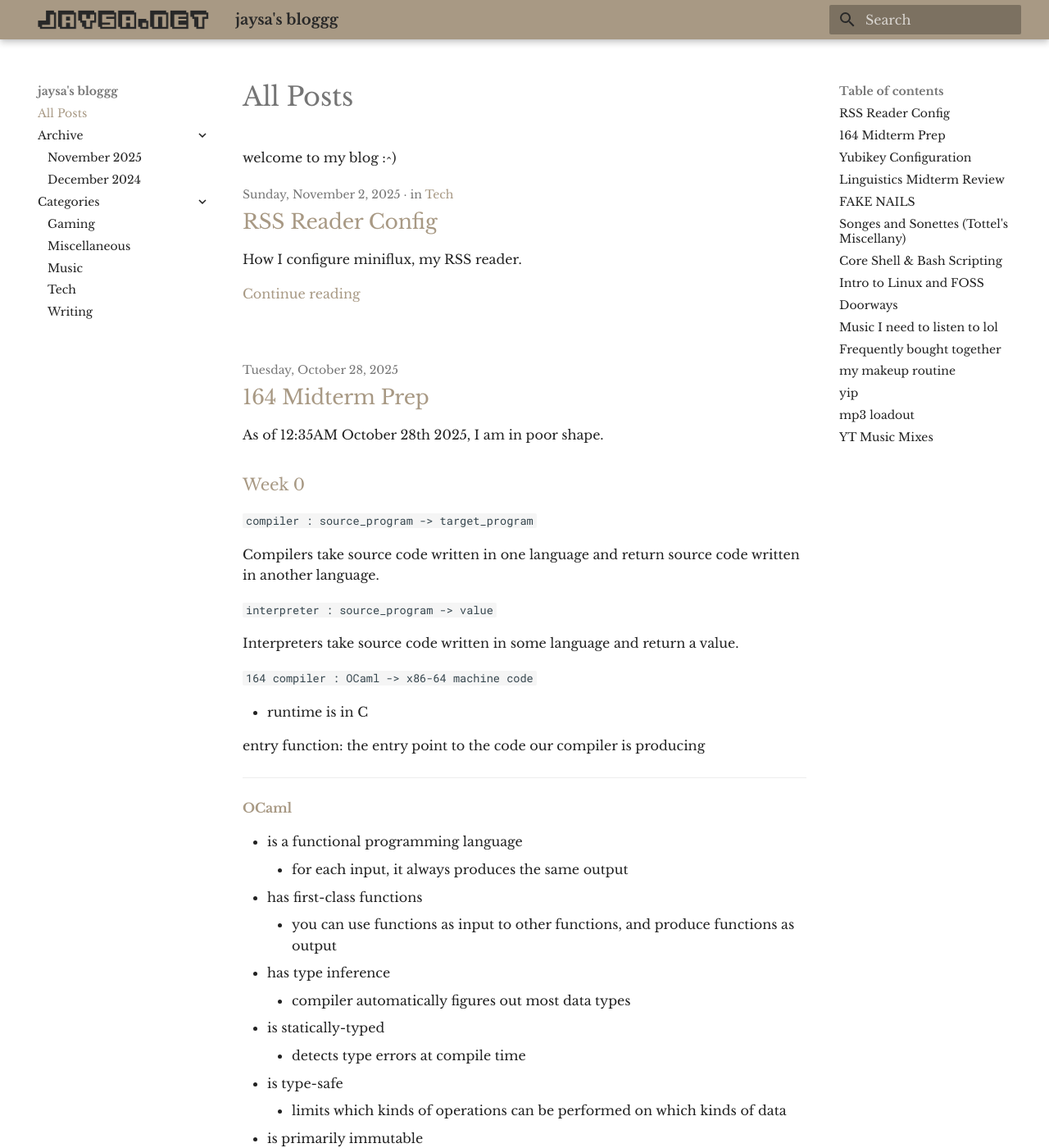
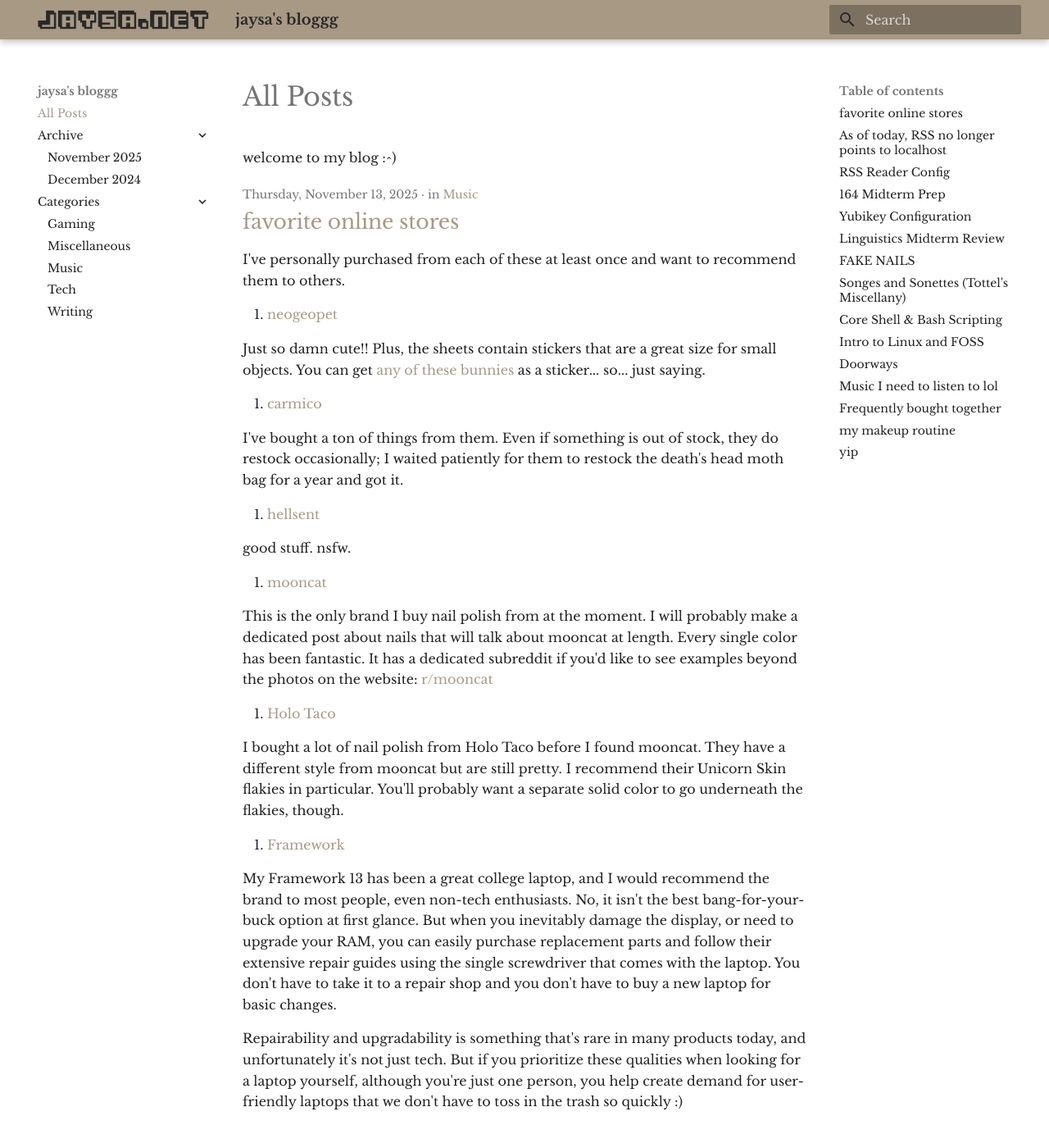
Before and after one commit to jaysa68/jaysa.net-blog, an MkDocs documentation site: the page built from docs/index.md, in a window 1280 px wide and 1400 px high. Shown: the whole window at 82% size. Built offline with MkDocs 1.6.1 and Material for MkDocs 9.7.7, drawn with Linux system fonts in a browser that asks for light colours; some of the changed text lies outside the part shown.

Commit message:
fav online stores

```diff
--- /dev/null
+++ b/docs/posts/fav-online.stores.md
@@ -0,0 +1,38 @@
+---
+date:
+    created: 2025-11-13
+categories:
+    - Music
+---
+
+# favorite online stores
+
+I've personally purchased from each of these at least once and want to recommend them to others.
+
+<!--- more --->
+
+1. [neogeopet](https://www.neogeopet.com/)
+
+Just so damn cute!! Plus, the sheets contain stickers that are a great size for small objects. You can get [any of these bunnies](https://neogeo.pet/bunny) as a sticker... so... just saying.
+
+2. [carmico](https://carmico.ca/)
+
+I've bought a ton of things from them. Even if something is out of stock, they do restock occasionally; I waited patiently for them to restock the death's head moth bag for a year and got it.
+
+3. [hellsent](https://www.hellsent.us)
+
+good stuff. nsfw.
+
+4. [mooncat](https://www.mooncat.com/)
+
+This is the only brand I buy nail polish from at the moment. I will probably make a dedicated post about nails that will talk about mooncat at length. Every single color has been fantastic. It has a dedicated subreddit if you'd like to see examples beyond the photos on the website: [r/mooncat](https://www.reddit.com/r/mooncatpolish/)
+
+5. [Holo Taco](https://www.holotaco.com/)
+
+I bought a lot of nail polish from Holo Taco before I found mooncat. They have a different style from mooncat but are still pretty. I recommend their Unicorn Skin flakies in particular. You'll probably want a separate solid color to go underneath the flakies, though.
+
+6. [Framework](https://frame.work/)
+
+My Framework 13 has been a great college laptop, and I would recommend the brand to most people, even non-tech enthusiasts. No, it isn't the best bang-for-your-buck option at first glance. But when you inevitably damage the display, or need to upgrade your RAM, you can easily purchase replacement parts and follow their extensive repair guides using the single screwdriver that comes with the laptop. You don't have to take it to a repair shop and you don't have to buy a new laptop for basic changes.
+
+Repairability and upgradability is something that's rare in many products today, and unfortunately it's not just tech. But if you prioritize these qualities when looking for a laptop yourself, although you're just one person, you help create demand for user-friendly laptops that we don't have to toss in the trash so quickly :)
--- a/docs/posts/rss-reader.md
+++ b/docs/posts/rss-reader.md
@@ -1,6 +1,7 @@
 ---
 date:
     created: 2025-11-02
+    updated: 2025-11-06
 categories:
     - Tech
 ---
--- /dev/null
+++ b/docs/posts/rss-works.md
@@ -0,0 +1,8 @@
+---
+date:
+    created: 2025-11-06
+categories:
+    - Tech
+---
+
+# As of today, RSS no longer points to localhost
--- a/docs/posts/yubikey-config.md
+++ b/docs/posts/yubikey-config.md
@@ -21,7 +21,17 @@
 
 I add a small stickers to my yubikeys and name the corresponding SSH key / passkey / anything else, whenever possible and prompted, after that sticker.
 
-## FIDO2 SSH Key
+## SSH
+
+`HOST` is the host you want to log into.
+
+`USER` is your username on the host you want to log into.
+
+Run this command from any machine where you can plug in your yubikey:
+
+`cat ~/.ssh/YOUR_YUBIKEY_NAME.pub | ssh USER@HOST "mkdir -p ~/.ssh && cat >> ~/.ssh/authorized_keys"`
+
+### FIDO2 SSH Key
 
 Generate an SSH key on the yubikey: `ssh-keygen -t ed25519-sk -O resident -C "your_email@example.com"`. I skip the password. I do set a name (see *Naming* above). For an explanation of each part of the command, see the page below:
 
--- a/mkdocs.yml
+++ b/mkdocs.yml
@@ -51,7 +51,7 @@
   - admonition
   - pymdownx.details
   - pymdownx.superfences
-  - pymdownx.emoji:
-      emoji_index: !!python/name:material.extensions.emoji.twemoji
-      emoji_generator: !!python/name:material.extensions.emoji.to_svg
+#  - pymdownx.emoji:
+#      emoji_index: !!python/name:material.extensions.emoji.twemoji
+#      emoji_generator: !!python/name:material.extensions.emoji.to_svg
   - def_list
```
Also changed, not shown: other parts of docs/posts/yubikey-config.md (+3 -1 lines).
